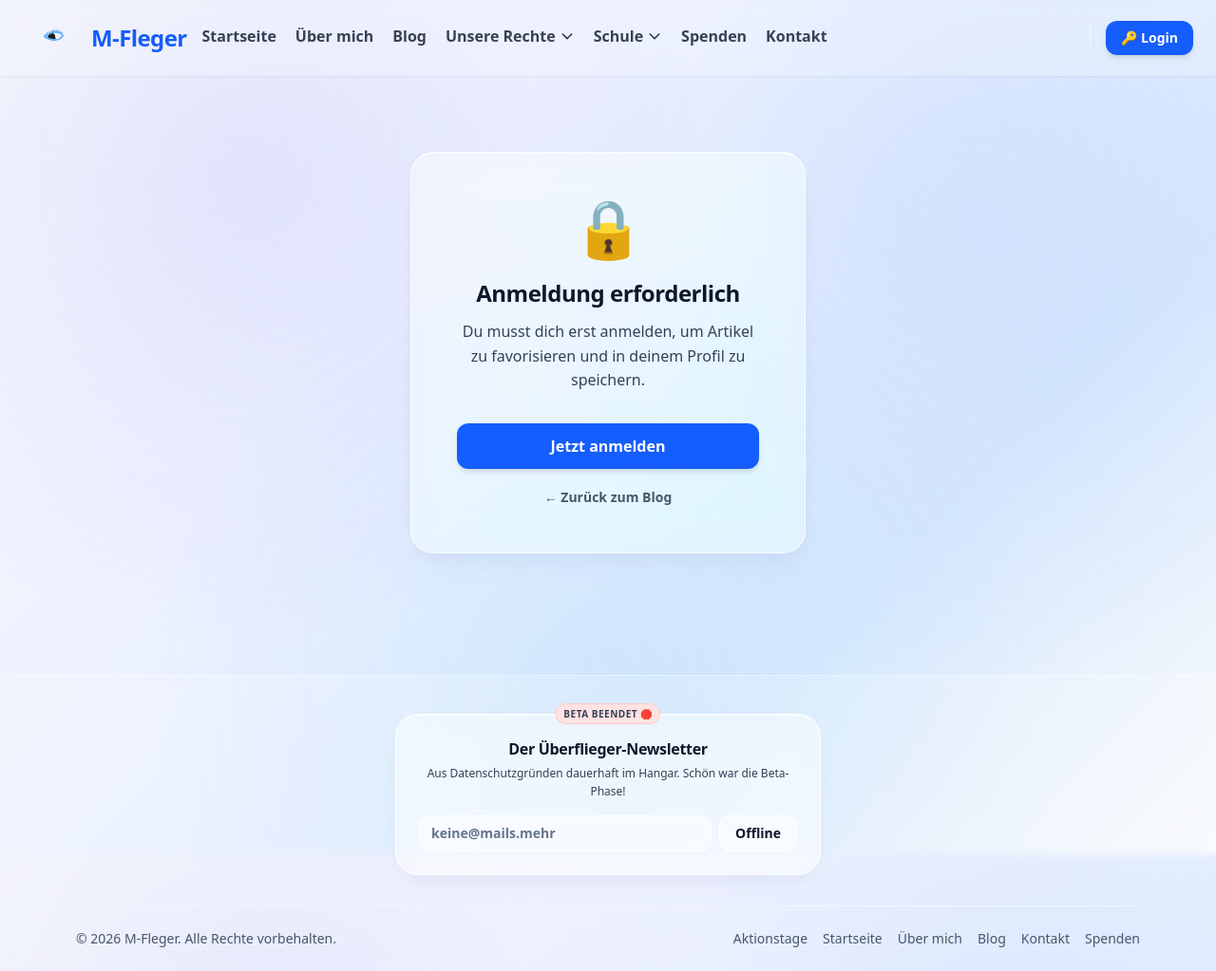
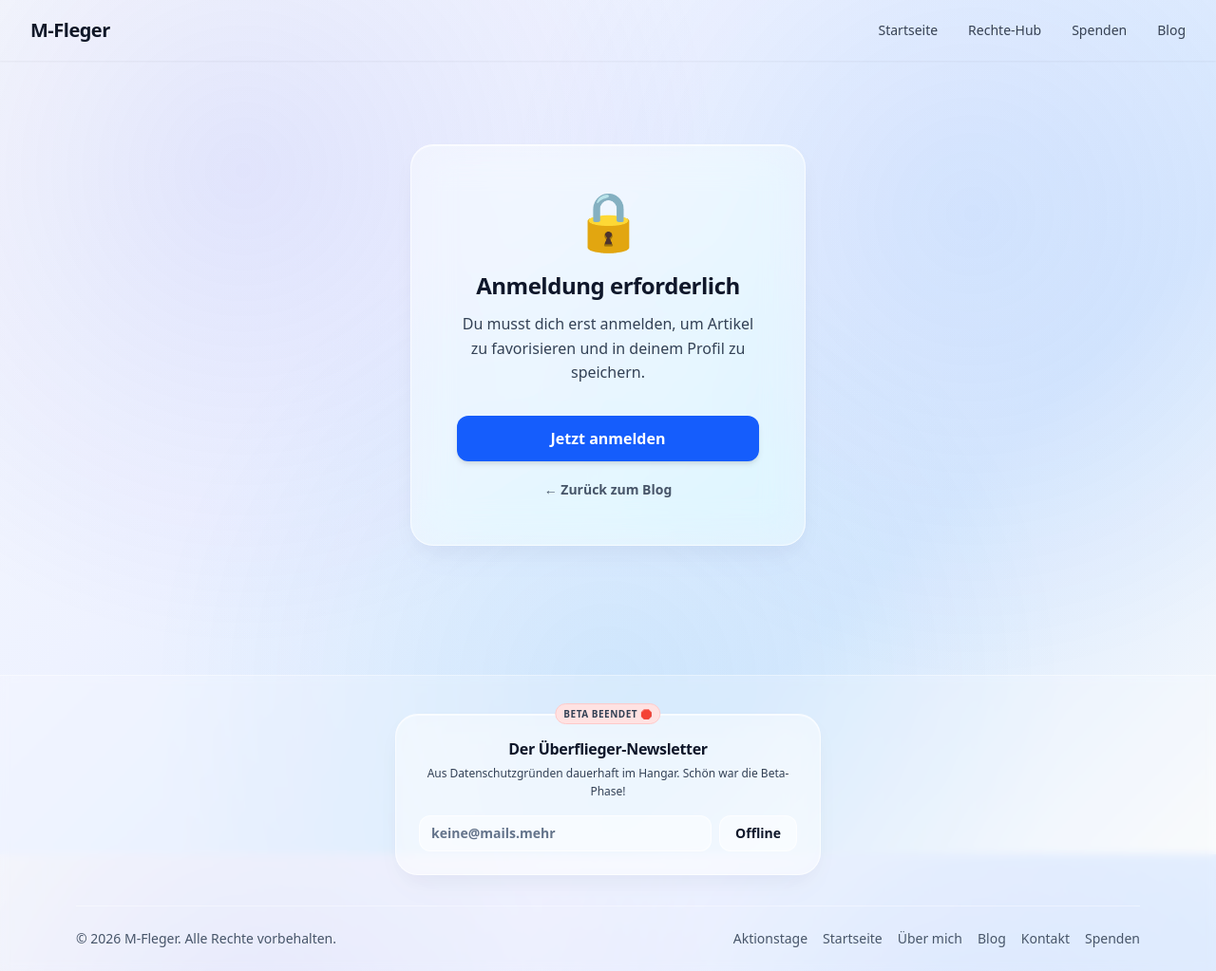
Before and after one commit to julian13053/julian13053.github.io, a Jekyll site: the page built from anmeldung-erforderlich.html, in a window 1280 px wide and 1023 px high. Shown: the whole window at 95% size. Built offline with Jekyll 4.4.1, drawn with Linux system fonts in a browser that asks for light colours; a script that is not in the unit is left out.

Commit message:
navigation.html aktualisieren

```diff
--- a/_includes/navigation.html
+++ b/_includes/navigation.html
@@ -1,72 +1,58 @@
-<nav class="w-full relative z-50" style="background: rgba(255, 255, 255, 0.2); border-b: 1px solid rgba(255, 255, 255, 0.4); backdrop-filter: blur(8px); -webkit-backdrop-filter: blur(8px);">
-    <div class="w-full max-w-none px-4 md:px-6 flex items-center justify-between h-20">
-        <a href="/index.html" class="flex items-center gap-2 shrink-0 no-underline text-current mr-4">
-            <img src="/auge-logo.jpg" alt="M-Fleger Logo" class="w-12 h-10 md:w-16 md:h-14 rounded-xl object-contain">
-            <span class="text-xl md:text-2xl font-black tracking-tight text-blue-600">M-Fleger</span>
+<div class="max-w-7xl mx-auto px-4 sm:px-6 lg:px-8">
+    <div class="flex items-center justify-between h-16">
+
+        <div class="flex-shrink-0">
+            <a href="/" class="text-xl font-black tracking-tight text-gray-900 no-underline">
+                M-Fleger
             </a>
+        </div>
 
-        <div class="hidden lg:flex flex-wrap items-center gap-x-2 xl:gap-x-5 font-semibold text-gray-700 text-sm md:text-base flex-grow justify-start">
-            <a href="/index.html" class="hover:text-blue-600 pb-1 transition-all no-underline">Startseite</a>
-            <a href="/ueber-mich.html" class="hover:text-blue-600 pb-1 transition-all no-underline">Über mich</a>
-            <a href="/blog.html" class="hover:text-blue-600 pb-1 transition-all no-underline">Blog</a>
+        <div class="hidden md:flex items-center space-x-8">
+            <a href="/" class="text-sm font-medium text-gray-700 hover:text-blue-600 no-underline transition-colors">Startseite</a>
+            <a href="/unsere-rechte.html" class="text-sm font-medium text-gray-700 hover:text-blue-600 no-underline transition-colors">Rechte-Hub</a>
+            <a href="/spenden.html" class="text-sm font-medium text-gray-700 hover:text-blue-600 no-underline transition-colors">Spenden</a>
+            <a href="/blog.html" class="text-sm font-medium text-gray-700 hover:text-blue-600 no-underline transition-colors">Blog</a>
+        </div>
 
-            <div class="relative group" id="rights-dropdown">
-                <button onclick="toggleDropdown(event, 'dropdown-menu')" class="hover:text-blue-600 pb-1 transition-all no-underline font-semibold text-gray-700 text-sm md:text-base flex items-center gap-1 bg-transparent border-0 cursor-pointer">
-                    Unsere Rechte
-                    <svg class="w-4 h-4 transform transition-transform duration-200 group-hover:rotate-180" fill="none" stroke="currentColor" viewBox="0 0 24 24">
-                        <path stroke-linecap="round" stroke-linejoin="round" stroke-width="2.5" d="M19 9l-7 7-7-7"></path>
+        <div class="flex md:hidden">
+            <button id="mobile-menu-button" type="button" class="inline-flex items-center justify-center p-2 rounded-xl text-gray-700 hover:text-blue-600 hover:bg-gray-100/50 focus:outline-none transition-all" aria-controls="mobile-menu" aria-expanded="false">
+                <span class="sr-only">Hauptmenü öffnen</span>
+                <svg class="block h-6 w-6" xmlns="http://www.w3.org/2000/svg" fill="none" viewBox="0 0 24 24" stroke="currentColor" aria-hidden="true">
+                    <path stroke-linecap="round" stroke-linejoin="round" stroke-width="2" d="M4 6h16M4 12h16M4 18h16" />
                 </svg>
             </button>
-                <div class="absolute left-0 pt-2 w-56 opacity-0 pointer-events-none group-hover:opacity-100 group-hover:pointer-events-auto transition-all duration-200 z-50" id="dropdown-menu">
-                    <div class="liquid-glass py-2" style="border-radius: 16px; box-shadow: 0 10px 30px rgba(31, 38, 135, 0.08) !important;">
-                        <a href="/unsere-rechte.html" class="flex items-center gap-2 px-4 py-2.5 text-sm hover:bg-blue-50/50 hover:text-blue-600 font-bold transition-all no-underline">🌍 Übersicht (Hub)</a>
-                        <div class="border-b border-gray-200/40 my-1"></div>
-                        <a href="/kinderrechte.html" class="flex items-center gap-2 px-4 py-2.5 text-sm text-gray-700 hover:bg-blue-50/50 hover:text-blue-600 transition-all no-underline">🎒 Kinderrechte</a>
-                        <a href="/menschenrechte.html" class="flex items-center gap-2 px-4 py-2.5 text-sm text-gray-700 hover:bg-blue-50/50 hover:text-blue-600 transition-all no-underline">⚖️ Menschenrechte</a>
-                        <a href="/digitalrechte.html" class="flex items-center gap-2 px-4 py-2.5 text-sm text-gray-700 hover:bg-blue-50/50 hover:text-blue-600 transition-all no-underline">📱 Digitalrechte</a>
-                        <a href="/umweltrechte.html" class="flex items-center gap-2 px-4 py-2.5 text-sm text-gray-700 hover:bg-blue-50/50 hover:text-blue-600 transition-all no-underline">🌱 Umweltrechte</a>
         </div>
+
     </div>
 </div>
 
-            <div class="relative group" id="schule-dropdown">
-                <button onclick="toggleDropdown(event, 'schule-menu')" class="hover:text-blue-600 pb-1 transition-all no-underline font-semibold text-gray-700 text-sm md:text-base flex items-center gap-1 bg-transparent border-0 cursor-pointer">
-                    Schule
-                    <svg class="w-4 h-4" fill="none" stroke="currentColor" viewBox="0 0 24 24">
-                        <path stroke-linecap="round" stroke-linejoin="round" stroke-width="2.5" d="M19 9l-7 7-7-7"></path>
-                    </svg>
-                </button>
-                <div class="absolute left-0 pt-2 w-56 opacity-0 pointer-events-none group-hover:opacity-100 group-hover:pointer-events-auto transition-all duration-200 z-50" id="schule-menu">
-                    <div class="liquid-glass py-2" style="border-radius: 16px; box-shadow: 0 10px 30px rgba(31, 38, 135, 0.08) !important;">
-                        <a href="/prozentrechner.html" class="flex items-center gap-2 px-4 py-2.5 text-sm text-blue-600 hover:text-blue-700 transition-all no-underline font-bold">🧮 Prozentrechner</a>
-                    </div>
+<div class="hidden md:hidden px-4 pt-2 pb-4 space-y-2" id="mobile-menu">
+    <div class="liquid-glass p-4 space-y-3 shadow-lg">
+        <a href="/" class="block px-3 py-2.5 rounded-xl text-base font-semibold text-gray-900 hover:bg-white/40 no-underline transition-all">Startseite</a>
+        <a href="/unsere-rechte.html" class="block px-3 py-2.5 rounded-xl text-base font-semibold text-gray-900 hover:bg-white/40 no-underline transition-all">Rechte-Hub</a>
+        <a href="/spenden.html" class="block px-3 py-2.5 rounded-xl text-base font-semibold text-gray-900 hover:bg-white/40 no-underline transition-all">Spenden</a>
+        <a href="/blog.html" class="block px-3 py-2.5 rounded-xl text-base font-semibold text-gray-900 hover:bg-white/40 no-underline transition-all">Blog</a>
     </div>
 </div>
 
-            <a href="/spenden.html" class="hover:text-blue-600 pb-1 transition-all no-underline">Spenden</a>
-            <a href="/kontakt.html" class="hover:text-blue-600 pb-1 transition-all no-underline">Kontakt</a>
-        </div>
+<script>
+    document.addEventListener('DOMContentLoaded', function () {
+        const button = document.getElementById('mobile-menu-button');
+        const menu = document.getElementById('mobile-menu');
 
-        <div class="flex items-center gap-2 md:gap-3 shrink-0 ml-auto md:border-l md:border-white/40 md:pl-4">
-            <a href="/login.html" class="bg-blue-600 text-white font-bold px-4 py-2 rounded-xl text-xs md:text-sm shadow-md hover:bg-blue-700 transition-all no-underline">🔑 Login</a>
-        </div>
-    </div>
-</nav>
+        if (button && menu) {
+            button.addEventListener('click', function () {
+                const expanded = button.getAttribute('aria-expanded') === 'true' || false;
+                button.setAttribute('aria-expanded', !expanded);
 
-<script>
-function toggleDropdown(event, menuId) {
-    event.stopPropagation();
-    const menu = document.getElementById(menuId);
-    menu.classList.toggle('opacity-0');
-    menu.classList.toggle('pointer-events-none');
-}
-document.addEventListener('click', function(e) {
-    ['dropdown-menu', 'schule-menu'].forEach(id => {
-        const menu = document.getElementById(id);
-        if (menu && !menu.classList.contains('opacity-0') && !e.target.closest('#rights-dropdown') && !e.target.closest('#schule-dropdown')) {
-            menu.classList.add('opacity-0');
-            menu.classList.add('pointer-events-none');
+                // Menü ein- oder ausblenden
+                menu.classList.toggle('hidden');
+
+                // Sanfter Pop-Effekt für das Glas-Menü
+                if(!expanded) {
+                    menu.classList.add('animate-fade-in');
                 }
             });
+        }
     });
 </script>
```
Lines whose indentation alone changed are shown as unchanged.
